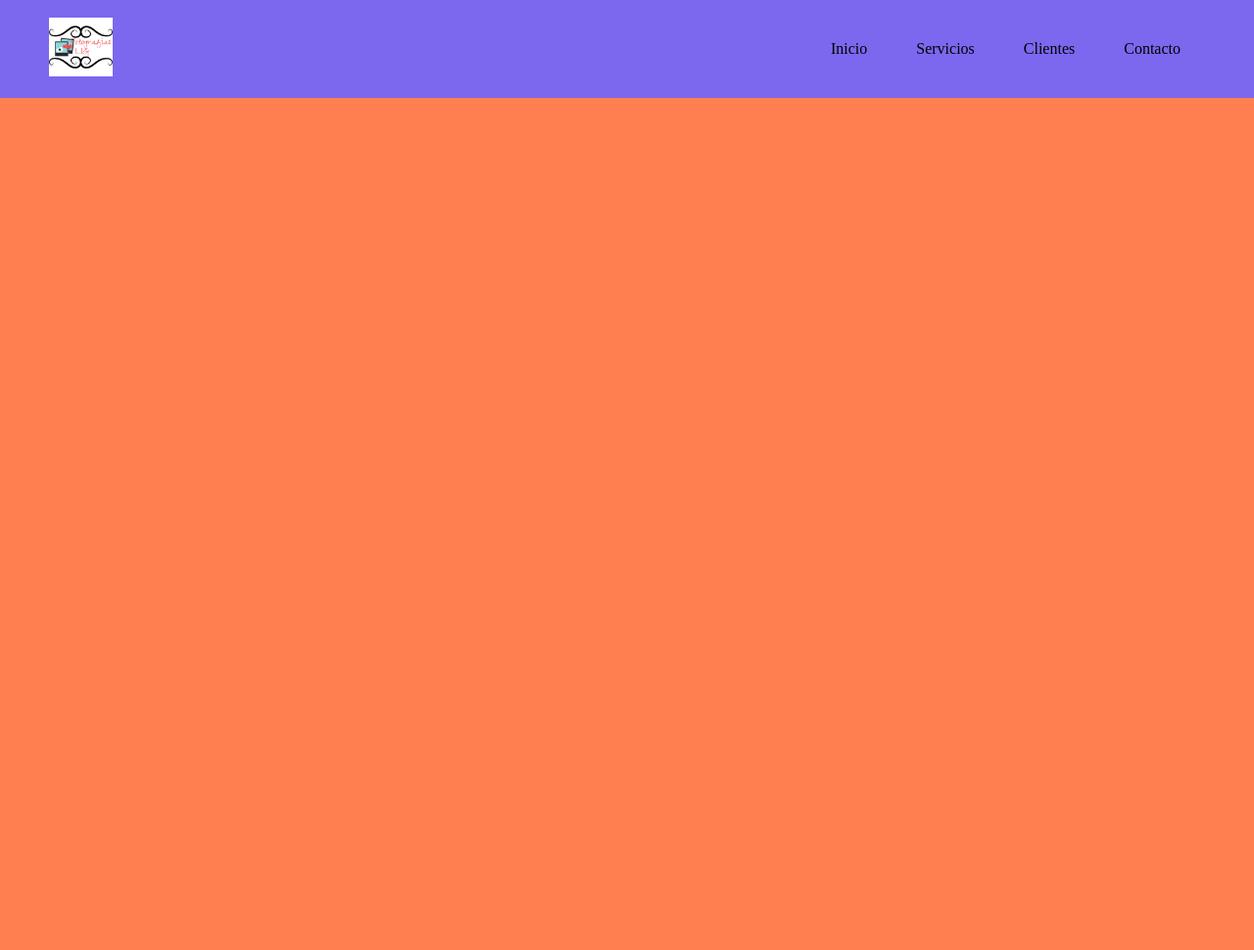
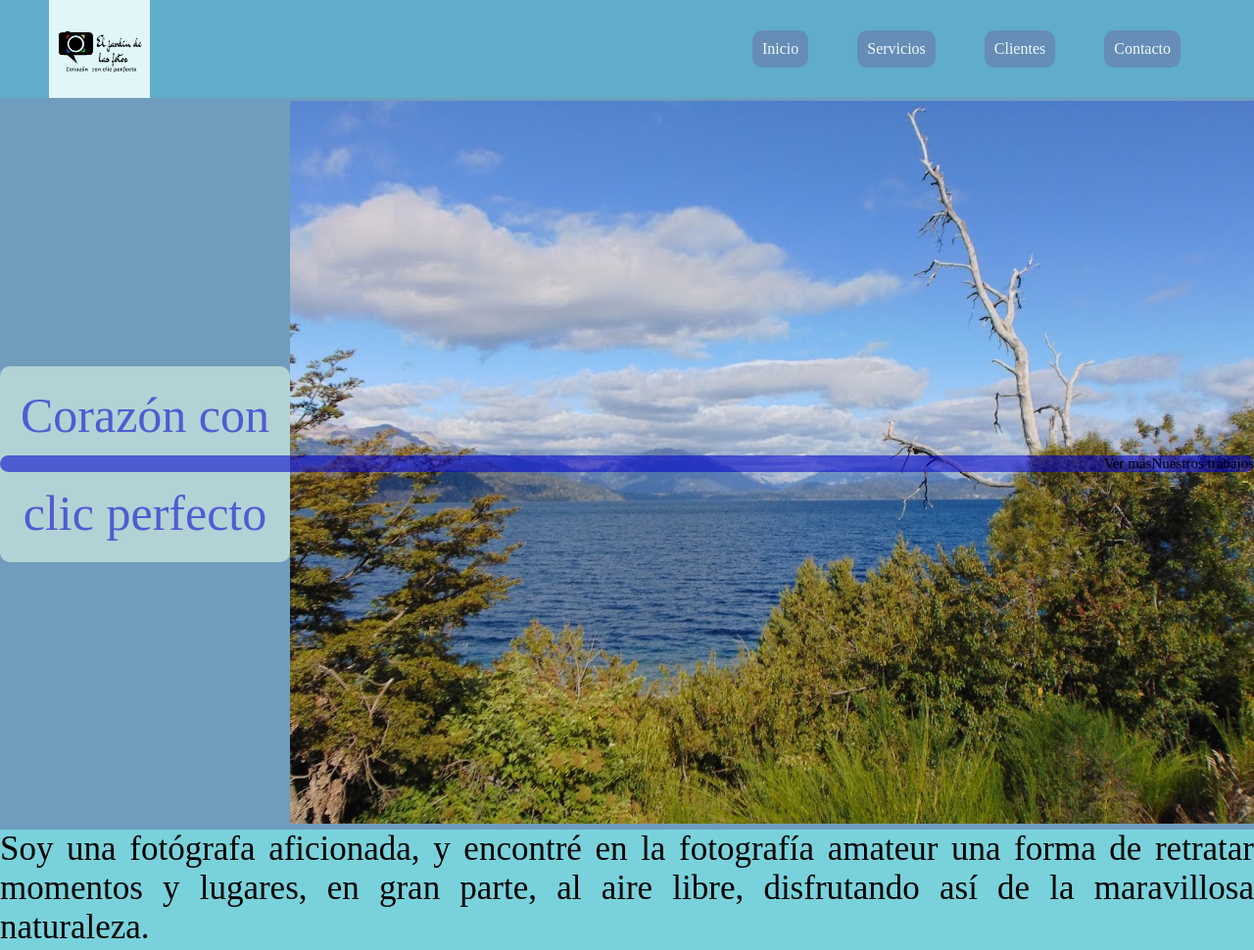
Before and after one commit to LiaIrisCAI/Landing-Page-Portfolio, a plain HTML site: page index.html in a window 1280 px wide. Shown: the whole page at 98% size. Before the commit the page ends 800 px from the top, so only its background shows below. Drawn offline with Linux system fonts and the light colour scheme.

Commit message:
landing page e3

```diff
--- a/index.css
+++ b/index.css
@@ -1,49 +1,102 @@
-index.css
-@import url('https://fonts.googleapis.com/css2?family=Smooch&display=swap');
-:root{
-    --mediumslateblue:var(--mediumslateblue)
-    --white:var(--white)
-    --font-family: 'Smooch', cursive;;
+index.css @import url('https://fonts.googleapis.com/css2?family=Smooch&display=swap');
+
+:root {
+    --: var(rgb(224, 246, 248)) --white:var(--white) --font-family: 'Smooch', cursive;
+    ;
 }
-*{
+
+* {
     margin: 0;
     padding: 0;
     box-sizing: content-box;
 }
-body{
-    background-color: coral;
+
+body {
+    background-color: rgba(34, 182, 196, 0.603);
 }
-.navbar{
+
+.navbar {
     height: 80px;
-    background-color: mediumslateblue;
+    background-color: #3e7bb16b;
     padding: 10px 50px;
     display: flex;
     justify-content: space-between;
     align-items: center;
 }
-.navbar .logo img{
+
+.navbar .logo img {
     width: 100%;
-    max-width: 150px;
-    min-width: 65px;
-    max-height: 60px;
+    min-width: 60px;
+    max-height: 103px;
 }
-.menu{
 
-}
-.menu ul{
+.menu ul {
     display: flex;
     justify-content: space-between;
     align-items: center;
-    list-style: none;
+    list-style-type: square ;
 }
-.menu ul li{
+
+.menu ul li {
     margin: 0 25px;
     display: flex;
     justify-content: center;
     align-items: center;
 }
-.menu ul li a{
+
+.menu ul li a {
     text-decoration: none;
     color: var(--white);
     font-family: var(--font-family);
+    background-color: #6974a78f;
+    color: aliceblue;
+    cursor: pointer;
+    padding: 10px;
+    border-radius: 10px;
 }
+
+.menu ul li a:hover {
+   background: none;
+   transition: 1s;
+}
+
+.hero_section {
+    height: calc(100vh - 53px);
+    background-color: #6974a78f;
+    display: flex;
+    flex-direction: row;
+    align-items: center;
+}
+.hero_section-text h1 {
+    font-size: 50px;
+    font-family: var(--font-family);
+    font-weight: 300;
+    color: #0000cd8f;
+    border-radius: 10px 10px;
+    background-color: rgb(179 210 213);
+    text-align: center;
+    display: flex;
+    place-content: space-around start;
+    line-height: 2;
+}
+
+.hero_section-more {
+    font-size: 15px;
+    font-family: var(--font-family);
+    position: absolute;
+    width: 100%;
+    display: flex;
+    justify-content: flex-end;
+    border-radius: 20px;
+    background-color: #0000cd8f;
+}
+
+.description p {
+    font-family: var(--font-family);
+    font-size: 35px;
+    font-weight: 300;
+    text-align: justify;
+    margin-bottom: 30px;
+    }
+
+/* no logré colocar el Ver más y Nuestros trabajos donde correspone */
--- a/index.html
+++ b/index.html
@@ -1,16 +1,19 @@
 <!DOCTYPE html>
 <html>
+
 <head>
-        <meta charset="UTF-8"/>
+    <meta charset="UTF-8" />
     <meta http-equiv="X-UA-Compatible" content="IE-edge">
     <meta name="viewport" content="width=device-width, initial-scale=1.0">
-        <title>Navbar-Entrega.2</title>
+    <title>Navbar-Entrega.2.3</title>
     <link rel="stylesheet" href="index.css">
 </head>
+
 <body>
+    <header>
     <nav class="navbar">
         <div class="logo">
-                <img src="./logo_3.png.png" alt="logo" width="150px" height="150px">
+            <img src="./logo_1.png" alt="logo" width="150px" height="150px">
         </div>
 
         <div class="menu">
@@ -30,8 +33,27 @@
             </ul>
         </div>
     </nav>
+</header>
+<section class="hero_section">
+    <div class="hero_section-text">
+        <h1>
+            <span>Corazón con clic perfecto</span>
+        </h1>
+    </div>
+    <div class="hero_section-more">
+        <p>Ver más</p>
+        <p>Nuestros trabajos</p>
+    </div>
+    <figure>
+        <img src="./DSC00388.JPG">
+    </figure>
+</section>
+<section class="description">
+    <p>Soy una fotógrafa aficionada, y encontré en la fotografía amateur una forma de retratar momentos y lugares, en gran parte, al aire libre, disfrutando así de la maravillosa naturaleza.</p>
+</section>
 </body>
 <footer>
 
 </footer>
+
 </html>
```
Also changed, not shown: DSC00114.JPG (added), DSC00248.JPG (added), DSC00388.JPG (added), logo_.png (added), logo_1.png (added). Lines whose indentation alone changed are shown as unchanged.
